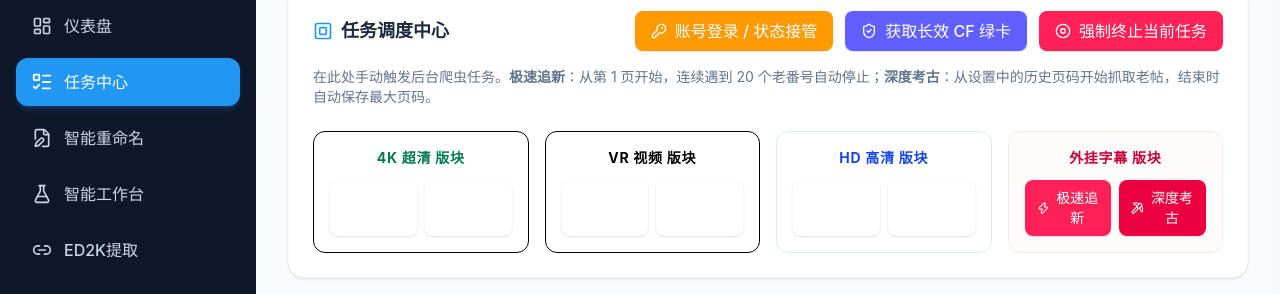
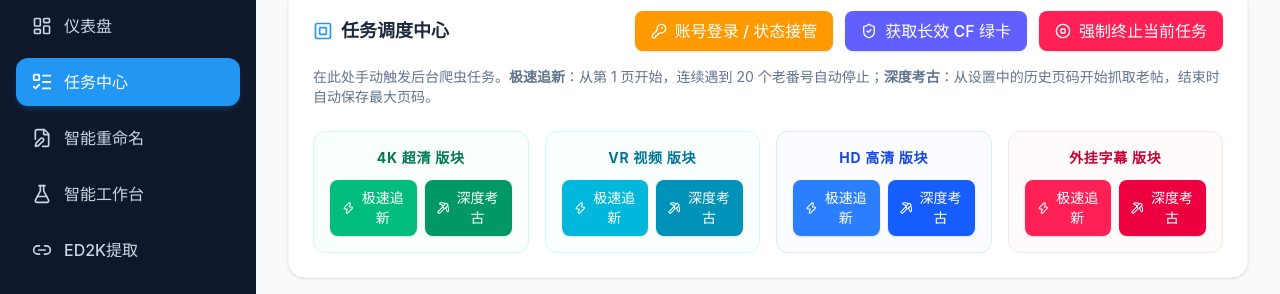
Before and after one commit to xmni12/1080-, a React (Vite) app in the folder frontend/: page / in a window 1280 px wide. Both pictures are taken after a click on the button "任务中心". Shown: the part 110-404 px from the top of the page. Built offline with nearby package versions, Linux system fonts and the light colour scheme; no server answers.

Commit message:
fix(web): use static class mappings instead of string interpolation for Tailwind CSS to prevent dynamic classes from being purged, restoring colors and icons for task section buttons

```diff
--- a/frontend/src/pages/Database.tsx
+++ b/frontend/src/pages/Database.tsx
@@ -1,5 +1,5 @@
 import { useState, useEffect } from 'react';
-import { Search, Database as DatabaseIcon, DownloadCloud, PlusCircle, Loader2, Trash2, LayoutGrid, MonitorPlay, Film, Languages, ListFilter, ChevronLeft, ChevronRight } from 'lucide-react';
+import { Search, PlusCircle, Loader2, Trash2, LayoutGrid, MonitorPlay, Film, Languages, ListFilter, ChevronLeft, ChevronRight } from 'lucide-react';
 import axios from 'axios';
 import { clsx } from 'clsx';
 
@@ -129,7 +129,7 @@ export function Database() {
 
   const totalPages = Math.ceil(totalRecords / pageSize);
 
-  const StatCard = ({ title, sectionKey, icon: Icon, colorClass, bgClass }) => {
+  const StatCard = ({ title, sectionKey, icon: Icon, colorClass, bgClass }: { title: string, sectionKey: string, icon: any, colorClass: string, bgClass: string }) => {
     const data = stats?.[sectionKey] || { total: 0, today: 0 };
     const isActive = filterSection === sectionKey;
 
--- a/frontend/src/pages/Lab.tsx
+++ b/frontend/src/pages/Lab.tsx
@@ -1,4 +1,5 @@
-import { useState, useEffect, DragEvent } from 'react';
+import { useState, useEffect } from 'react';
+import type { DragEvent } from 'react';
 import { UploadCloud, Image as ImageIcon, Search, ShieldAlert, Trash2, Plus, AlertCircle, FileVideo } from 'lucide-react';
 import { clsx } from 'clsx';
 import axios from 'axios';
--- a/frontend/src/pages/Tasks.tsx
+++ b/frontend/src/pages/Tasks.tsx
@@ -1,4 +1,4 @@
-import { Play, SquareSquare, StopCircle, ShieldCheck, KeyRound, Zap, Pickaxe } from 'lucide-react';
+import { SquareSquare, StopCircle, ShieldCheck, KeyRound, Zap, Pickaxe } from 'lucide-react';
 import { useLogs } from '../hooks/useLogs';
 import { LogConsole } from '../components/LogConsole';
 import axios from 'axios';
@@ -39,27 +39,56 @@ export function Tasks() {
     }
   };
 
-  const renderSectionButtons = (title: string, section: string, color: string, hoverColor: string) => (
-    <div className={`flex flex-col gap-2 p-4 rounded-xl border border-${color}-100 bg-${color}-50/30`}>
-      <h4 className={`text-sm font-bold text-${color}-700 text-center mb-1 uppercase tracking-wider`}>{title} 版块</h4>
+  const colorMap: Record<string, any> = {
+    emerald: {
+      wrapper: "border-emerald-100 bg-emerald-50/30",
+      title: "text-emerald-700",
+      btn1: "bg-emerald-500 hover:bg-emerald-600",
+      btn2: "bg-emerald-600 hover:bg-emerald-700"
+    },
+    cyan: {
+      wrapper: "border-cyan-100 bg-cyan-50/30",
+      title: "text-cyan-700",
+      btn1: "bg-cyan-500 hover:bg-cyan-600",
+      btn2: "bg-cyan-600 hover:bg-cyan-700"
+    },
+    blue: {
+      wrapper: "border-blue-100 bg-blue-50/30",
+      title: "text-blue-700",
+      btn1: "bg-blue-500 hover:bg-blue-600",
+      btn2: "bg-blue-600 hover:bg-blue-700"
+    },
+    rose: {
+      wrapper: "border-rose-100 bg-rose-50/30",
+      title: "text-rose-700",
+      btn1: "bg-rose-500 hover:bg-rose-600",
+      btn2: "bg-rose-600 hover:bg-rose-700"
+    }
+  };
+
+  const renderSectionButtons = (title: string, section: string, color: string) => {
+    const theme = colorMap[color] || colorMap.blue;
+    return (
+    <div className={`flex flex-col gap-2 p-4 rounded-xl border ${theme.wrapper}`}>
+      <h4 className={`text-sm font-bold ${theme.title} text-center mb-1 uppercase tracking-wider`}>{title} 版块</h4>
       <div className="flex gap-2">
         <button
           onClick={() => startSpider(section, 'new')}
-          className={clsx(`flex-1 flex items-center justify-center gap-1.5 bg-${color}-500 hover:bg-${color}-600 text-white px-3 py-2 rounded-lg text-sm font-medium transition-colors shadow-sm`)}
+          className={clsx(`flex-1 flex items-center justify-center gap-1.5 ${theme.btn1} text-white px-3 py-2 rounded-lg text-sm font-medium transition-colors shadow-sm`)}
           title="从第 1 页开始抓取，遇到连续旧贴自动刹车"
         >
           <Zap className="w-4 h-4" /> 极速追新
         </button>
         <button
           onClick={() => startSpider(section, 'archive')}
-          className={clsx(`flex-1 flex items-center justify-center gap-1.5 bg-${color}-600 hover:bg-${color}-700 text-white px-3 py-2 rounded-lg text-sm font-medium transition-colors shadow-sm`)}
+          className={clsx(`flex-1 flex items-center justify-center gap-1.5 ${theme.btn2} text-white px-3 py-2 rounded-lg text-sm font-medium transition-colors shadow-sm`)}
           title="从历史最大页码开始深度补漏"
         >
           <Pickaxe className="w-4 h-4" /> 深度考古
         </button>
       </div>
     </div>
-  );
+  )};
 
   return (
     <div className="space-y-6">
@@ -95,10 +124,10 @@ export function Tasks() {
         </p>
 
         <div className="grid grid-cols-1 md:grid-cols-2 xl:grid-cols-4 gap-4">
-          {renderSectionButtons('4K 超清', '4k', 'emerald', 'emerald')}
-          {renderSectionButtons('VR 视频', 'vr', 'cyan', 'cyan')}
-          {renderSectionButtons('HD 高清', 'hd', 'blue', 'blue')}
-          {renderSectionButtons('外挂字幕', 'sub', 'rose', 'rose')}
+          {renderSectionButtons('4K 超清', '4k', 'emerald')}
+          {renderSectionButtons('VR 视频', 'vr', 'cyan')}
+          {renderSectionButtons('HD 高清', 'hd', 'blue')}
+          {renderSectionButtons('外挂字幕', 'sub', 'rose')}
         </div>
       </div>
 
```
